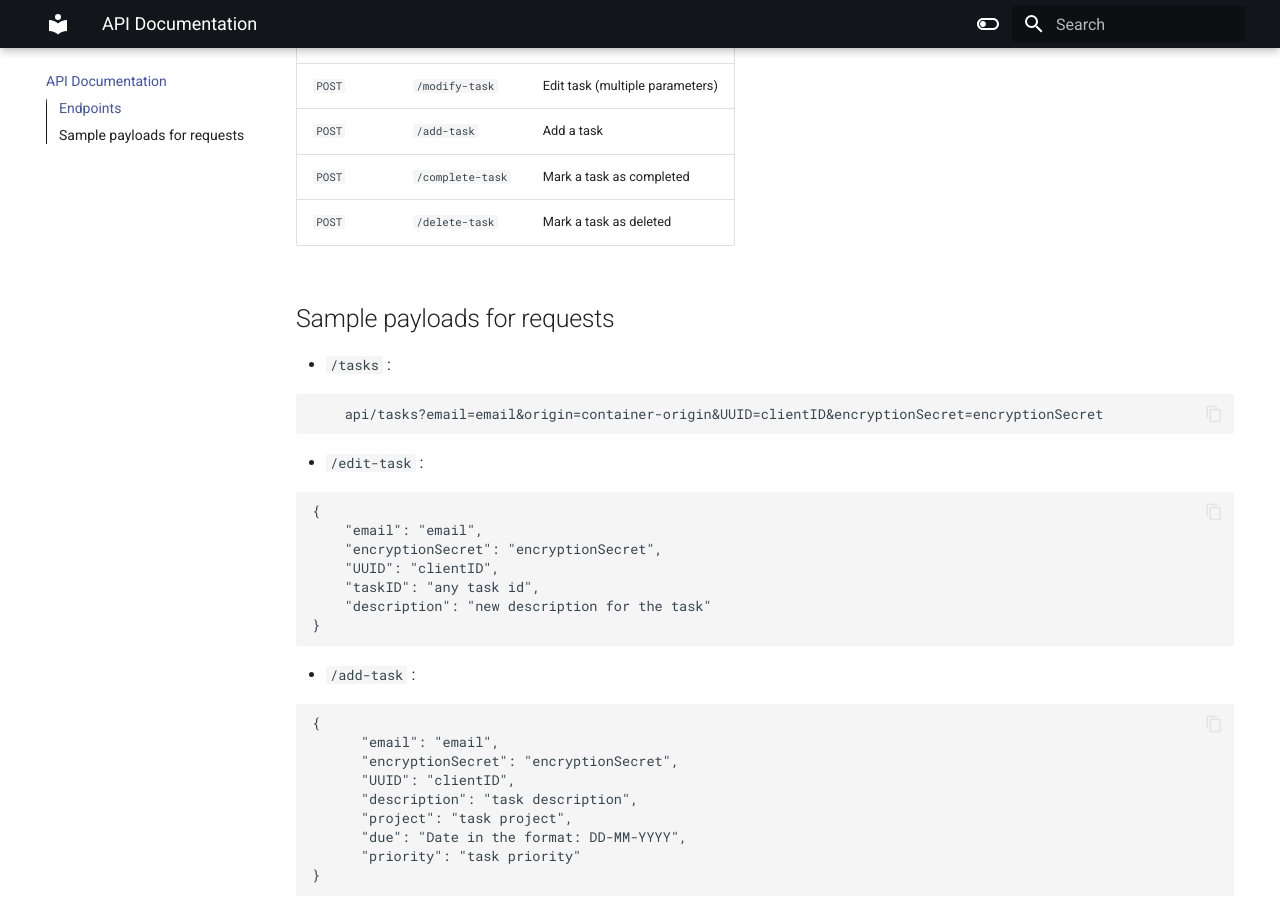
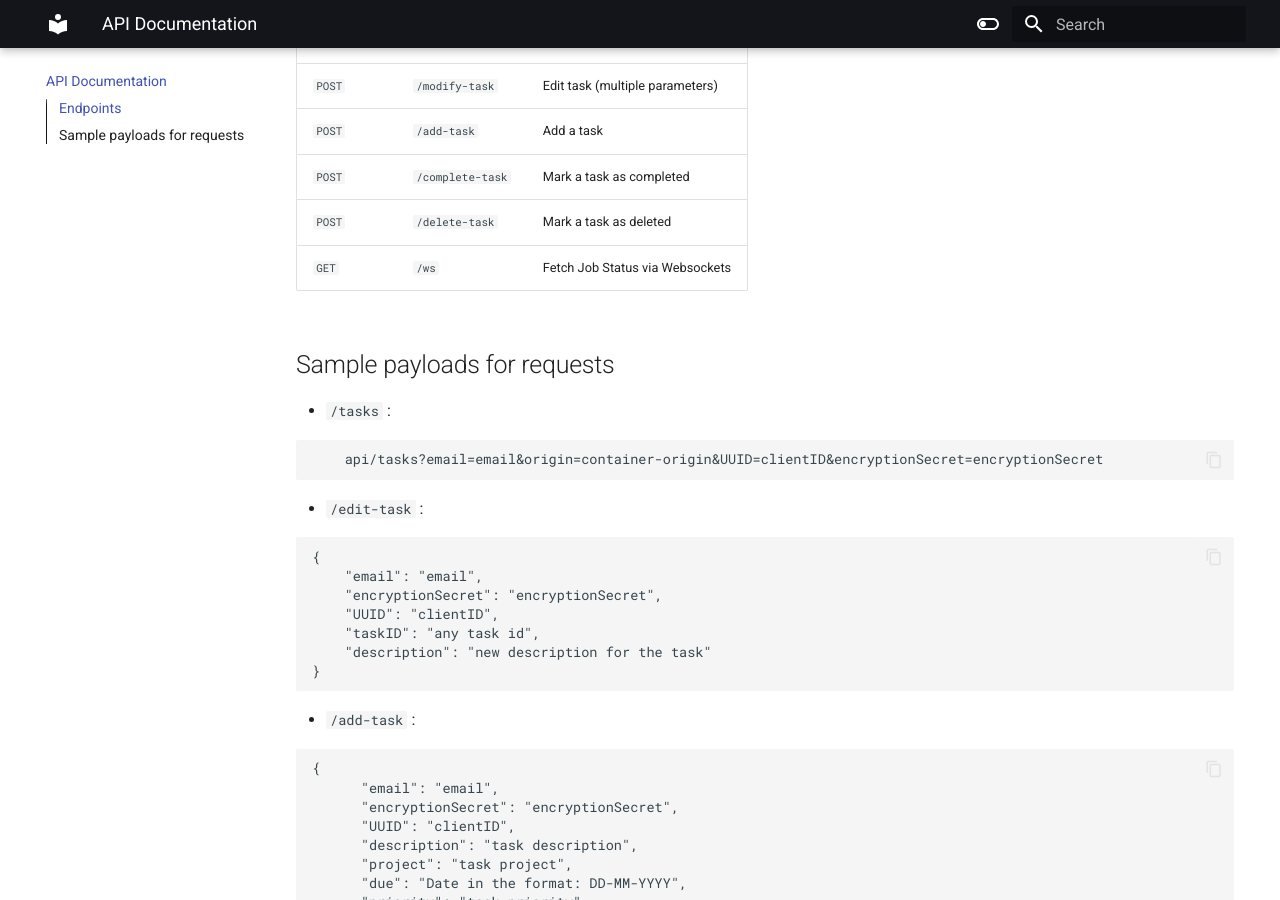
Before and after one commit to its-me-abhishek/ccsync-docs, an MkDocs documentation site: the page built from docs/api_documentation.md, in a window 1280 px wide and 900 px high, scrolled down 352 px. Built offline with MkDocs 1.6.1 and Material for MkDocs 9.7.7, drawn with Linux system fonts in a browser that asks for light colours.

Commit message:
Update api_documentation.md
Added web sockets to endpoints

```diff
--- a/docs/api_documentation.md
+++ b/docs/api_documentation.md
@@ -10,6 +10,7 @@
 | `POST` | `/add-task`      | Add a task                      |
 | `POST` | `/complete-task` | Mark a task as completed        |
 | `POST` | `/delete-task`   | Mark a task as deleted          |
+| `GET`  | `/ws`            | Fetch Job Status via Websockets |
 
 ## Sample payloads for requests
 
```
